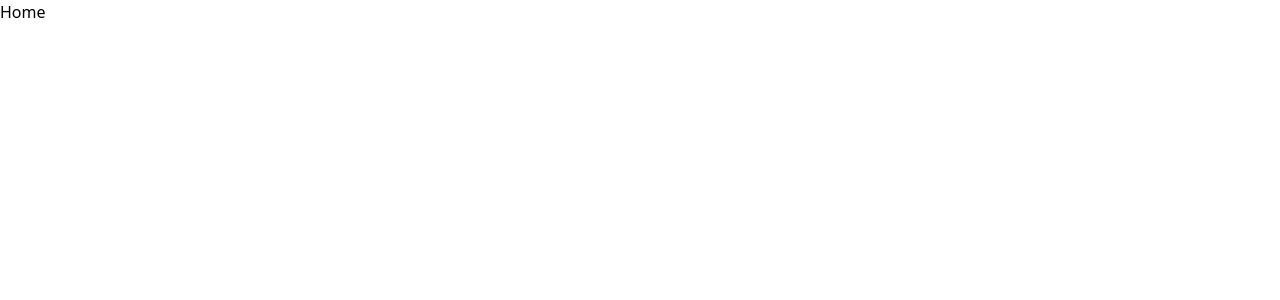
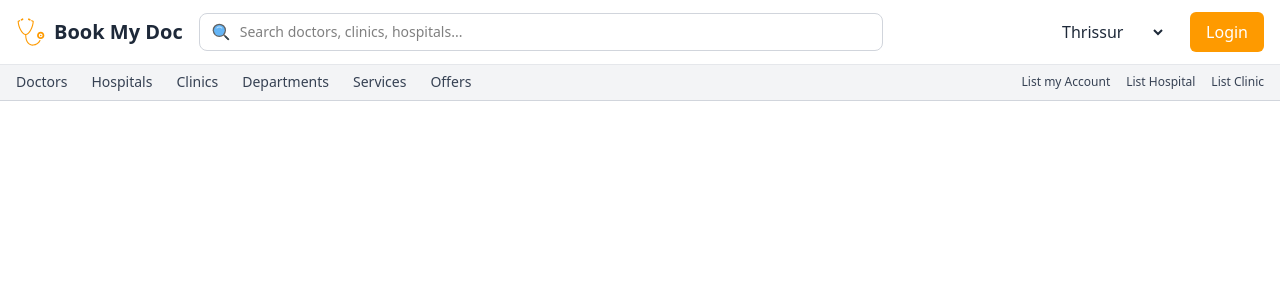
Before and after one commit to abdulvahabaa/book-my-doc-app, a React (Vite) app: page / in a window 1280 px wide. Shown: the top 300 px of the page. Built offline with nearby package versions, Linux system fonts and the light colour scheme.

Commit message:
feat:navbar and sub nab add

```diff
--- a/package.json
+++ b/package.json
@@ -13,6 +13,7 @@
     "@tailwindcss/vite": "^4.0.9",
     "react": "^19.0.0",
     "react-dom": "^19.0.0",
+    "react-icons": "^5.5.0",
     "react-router-dom": "^7.2.0",
     "tailwindcss": "^4.0.9"
   },
--- a/src/App.jsx
+++ b/src/App.jsx
@@ -1,11 +1,12 @@
 import React from 'react'
 import {BrowserRouter as Router, Routes, Route} from 'react-router-dom'
+import Home from './pages/Home'
 
 const App = () => {
   return (
    <Router>
     <Routes>
-      <Route path="/" element={<h1>Home</h1>}/>
+      <Route path="/" element={<Home />}/>
       <Route path="/about" element={<h1>About</h1>}/>
       <Route path="/contact" element={<h1>Contact</h1>}/>
     </Routes>
--- /dev/null
+++ b/src/components/Navbar/Navbar.jsx
@@ -0,0 +1,57 @@
+import React, { useState } from 'react';
+import { GiStethoscope } from "react-icons/gi";
+import { FcSearch } from "react-icons/fc";
+
+const Navbar = () => {
+  const [location, setLocation] = useState('Thrissur');
+
+  return (
+    <nav className="fixed top-0 z-50 w-full bg-white border-b border-gray-200 dark:bg-green-800 dark:border-gray-700">
+      <div className="container mx-auto px-4 py-3 flex items-center justify-between">
+
+        {/* Left Section - Logo, Title & Search */}
+        <div className="flex items-center space-x-4 flex-grow">
+          {/* Logo and Title */}
+          <div className="flex items-center space-x-2 whitespace-nowrap">
+            <GiStethoscope className="text-3xl text-amber-500" />
+            <h1 className="text-xl font-bold text-gray-800 dark:text-white">Book My Doc</h1>
+          </div>
+
+          {/* Search Bar - Takes 2/3 width */}
+          <div className="relative" style={{ flex: "0 0 66.666%" }}>
+            <FcSearch className="absolute left-3 top-1/2 transform -translate-y-1/2 text-xl" />
+            <input
+              type="text"
+              placeholder="Search doctors, clinics, hospitals..."
+              className="pl-10 pr-4 py-2 border border-gray-300 rounded-lg w-full outline-none text-sm"
+            />
+          </div>
+        </div>
+
+        {/* Right Section - Location Dropdown and Login */}
+        <div className="flex items-center space-x-6 ml-4">
+
+          {/* Location Dropdown */}
+          <select
+            value={location}
+            onChange={(e) => setLocation(e.target.value)}
+            className="text-gray-800 dark:text-white font-medium bg-transparent border-none outline-none cursor-pointer"
+          >
+            <option value="Thrissur">Thrissur</option>
+            <option value="Kochi">Kochi</option>
+            <option value="Trivandrum">Trivandrum</option>
+            <option value="Calicut">Calicut</option>
+          </select>
+
+          {/* Login Button */}
+          <button className="bg-amber-500 text-white px-4 py-2 rounded-md hover:bg-amber-600 transition">
+            Login
+          </button>
+        </div>
+
+      </div>
+    </nav>
+  );
+};
+
+export default Navbar;
--- /dev/null
+++ b/src/components/SubNavbar/SubNavbar.jsx
@@ -0,0 +1,41 @@
+import React from 'react';
+
+const SubNavbar = () => {
+  const categories = [
+    { name: 'Doctors', link: '#' },
+    { name: 'Hospitals', link: '#' },
+    { name: 'Clinics', link: '#' },
+    { name: 'Departments', link: '#' },
+    { name: 'Services', link: '#' },
+    { name: 'Offers', link: '#' },
+  ];
+
+  return (
+    <div className="w-full bg-gray-100 border-b border-gray-300 dark:bg-green-900 dark:border-gray-700">
+      {/* Main navigation categories */}
+      <div className="container mx-auto px-4 py-2 flex justify-between items-center">
+        {/* Left: Categories */}
+        <div className="flex space-x-6 overflow-x-auto">
+          {categories.map((category, index) => (
+            <a
+              key={index}
+              href={category.link}
+              className="text-gray-700 dark:text-white text-sm font-medium hover:text-amber-500 transition whitespace-nowrap"
+            >
+              {category.name}
+            </a>
+          ))}
+        </div>
+
+        {/* Right: Request links */}
+        <div className="flex space-x-4 items-center">
+          <a href="#" className="text-gray-700 dark:text-white text-xs hover:text-amber-500 transition">List my Account</a>
+          <a href="#" className="text-gray-700 dark:text-white text-xs hover:text-amber-500 transition">List Hospital</a>
+          <a href="#" className="text-gray-700 dark:text-white text-xs hover:text-amber-500 transition">List Clinic</a>
+        </div>
+      </div>
+    </div>
+  );
+};
+
+export default SubNavbar;
--- /dev/null
+++ b/src/pages/Home.jsx
@@ -0,0 +1,20 @@
+import React from "react";
+import Navbar from "../components/Navbar/Navbar";
+import SubNavbar from "../components/SubNavbar/SubNavbar";
+
+const Home = () => {
+  return (
+    <div className="dark:bg-gray-900 h-screen">
+      {/* Navbar */}
+      <Navbar />
+      <div className="pt-16">
+        <SubNavbar />
+      </div>
+      <div className="">
+        <h1 className="text-white">Main Page Content Goes Here</h1>
+      </div>
+    </div>
+  );
+};
+
+export default Home;
```
Also changed, not shown: src/ui/Title.jsx (added), 1 other file (tests, documents, lock files or other folders).
